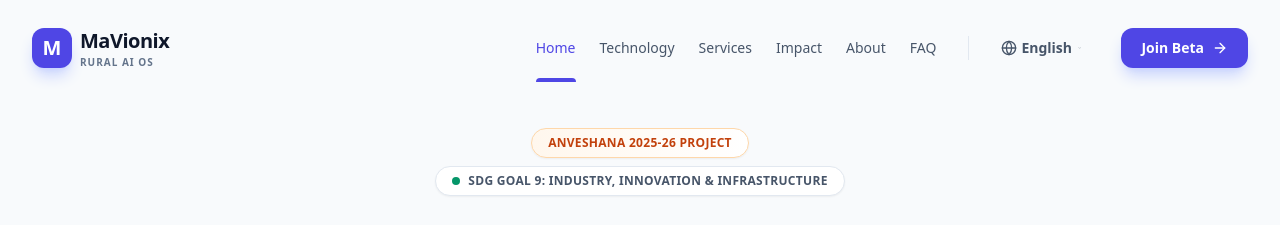
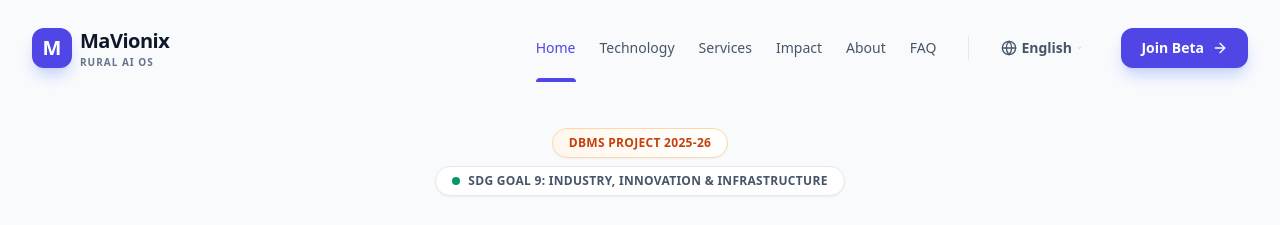
Before and after one commit to Vishantbhardwaj18/mavionixaisaas, a React (Vite) app: page / in a window 1280 px wide. Shown: the top 225 px of the page. Built offline with nearby package versions, Linux system fonts and the light colour scheme.

Commit message:
Update constants.ts

```diff
--- a/constants.ts
+++ b/constants.ts
@@ -648,7 +648,7 @@ const ENGLISH_UI = {
     missionTitle: "Our Mission",
     missionDesc: "To deliver high-quality, customized digital solutions that help small businesses scale.",
     faqTitle: "Frequently Asked Questions",
-    badge1: "Anveshana 2025-26 Project",
+    badge1: "DBMS Project 2025-26",
     badge2: "SDG Goal 9: Industry, Innovation & Infrastructure",
     metric1: "Low Cost Setup",
     metric2: "Power Independent",
```
